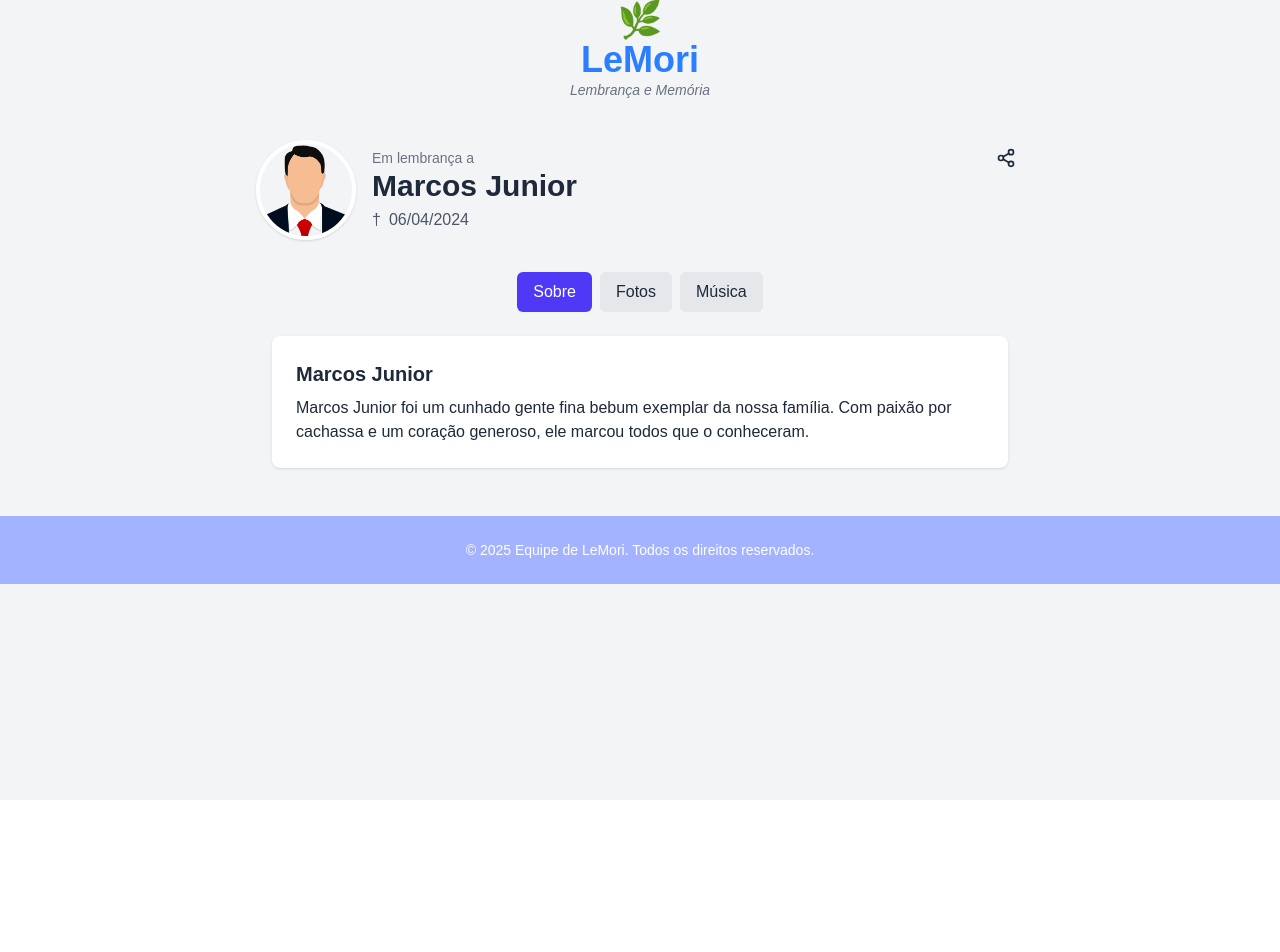
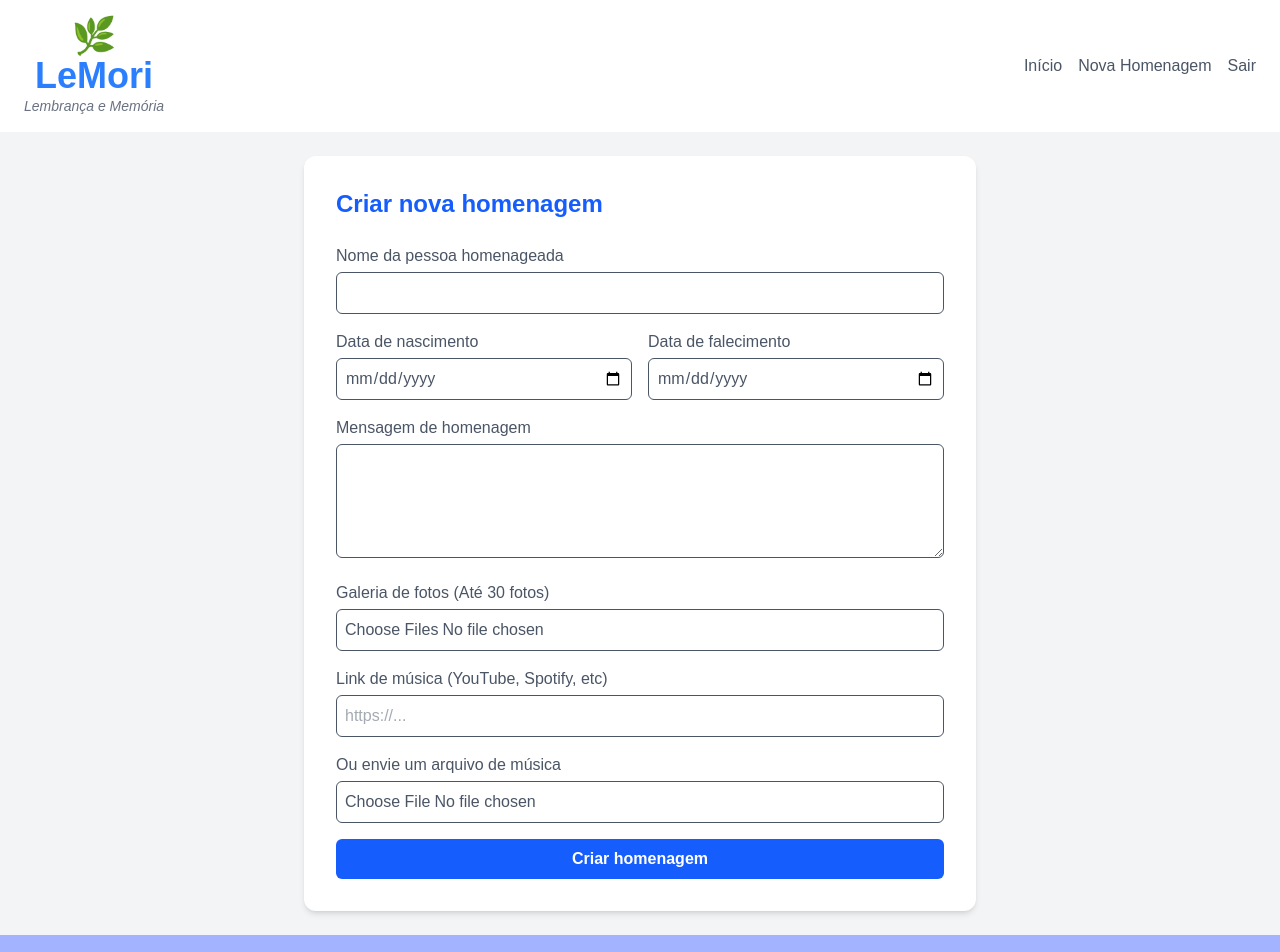
Before and after one commit to elbiojuzao/LeMori, a Next.js app: page /homenagem/nova in a window 1280 px wide. Shown: the top 952 px of the page. Before the commit the page ends 800 px from the top, so only its background shows below. Built offline with nearby package versions, Linux system fonts and the light colour scheme.

Commit message:
header e footer

```diff
--- /dev/null
+++ b/components/Footer.tsx
@@ -0,0 +1,8 @@
+// components/Footer.tsx
+export default function Footer() {
+  return (
+    <footer className="bg-indigo-300 text-center text-white bg-gray-100 text-sm py-4 ">
+      &copy; {new Date().getFullYear()} LeMori - Lembrança e Memória. Todos os direitos reservados.
+    </footer>
+  )
+}
--- /dev/null
+++ b/components/Header.tsx
@@ -0,0 +1,19 @@
+import Link from 'next/link'
+
+export default function Header() {
+  return (
+    <header className="bg-white py-4 px-6 flex justify-between items-center">
+      {/* Logo e título */}
+      <div className="text-center">
+        <h1 className="text-4xl">🌿</h1>
+        <h1 className="text-4xl font-bold text-blue-500">LeMori</h1>
+        <p className="text-gray-500 italic text-sm">Lembrança e Memória</p>
+      </div>
+      <nav className="space-x-4">
+        <Link href="/dashboard" className="text-gray-600 hover:text-blue-500">Início</Link>
+        <Link href="/homenagens/nova" className="text-gray-600 hover:text-blue-500">Nova Homenagem</Link>
+        <Link href="/login" className="text-gray-600 hover:text-blue-500">Sair</Link>
+      </nav>
+    </header>
+  )
+}
--- a/pages/dashboard.tsx
+++ b/pages/dashboard.tsx
@@ -1,5 +1,7 @@
 import Head from 'next/head'
 import { Menu } from '@headlessui/react'
+import Header from '@/components/Header'
+import Footer from '@/components/Footer'
 import {
   EllipsisVerticalIcon,
   PencilIcon,
@@ -22,18 +24,7 @@ export default function Dashboard() {
 
   return (
     <>
-      <Head>
-        <title>Dashboard | LeMori</title>
-      </Head>
-        {/* Logo e título */}
-        <div className="justify-between bg-gradient-to-br from-purple-100 to-purple-300 px-4">
-          <div className="text-center">
-            <h1 className="text-4xl">🌿</h1>
-            <h1 className="text-4xl font-bold text-blue-500">LeMori</h1>
-            <p className="text-gray-500 italic text-sm">Lembrança e Memória</p>
-          </div>
-        </div>
-
+      <Header />
       <div className="min-h-screen bg-gray-100 p-6">
         <div className="max-w-4xl mx-auto bg-white shadow-md rounded-xl p-6">
           <h1 className="text-2xl font-bold text-blue-600 mb-4">Bem-vindo, {user.nome}</h1>
@@ -118,6 +109,7 @@ export default function Dashboard() {
           </div>
         </div>
       </div>
+      <Footer />
     </>
   )
 }
--- a/pages/homenagem/[id].tsx
+++ b/pages/homenagem/[id].tsx
@@ -2,6 +2,7 @@ import Head from 'next/head'
 import Image from 'next/image'
 import { useState } from 'react'
 import { Share2Icon } from 'lucide-react'
+import Footer from '@/components/Footer'
 
 export default function HomenagemPage() {
   const [abaAtiva, setAbaAtiva] = useState<'sobre' | 'fotos' | 'musica'>('sobre')
@@ -12,10 +13,9 @@ export default function HomenagemPage() {
         <title>Homenagem | LeMori</title>
       </Head>
 
-      <div className="min-h-screen bg-gray-100 text-gray-800">
+      <div className="min-h-screen bg-gray-100 text-gray-800 p-6">
         {/* Header */}
         <header className="mb-6 text-center">
-          {/* Logo e título */}
           <h1 className="text-4xl">🌿</h1>
           <h1 className="text-4xl font-bold text-blue-500">LeMori</h1>
           <p className="text-gray-500 italic text-sm">Lembrança e Memória</p>
@@ -112,12 +112,8 @@ export default function HomenagemPage() {
             </div>
           )}
         </div>
-
-        {/* Rodapé */}
-        <footer className="mt-12 py-6 bg-indigo-300 text-center text-white text-sm">
-          © 2025 Equipe de LeMori. Todos os direitos reservados.
-        </footer>
       </div>
+      <Footer />
     </>
   )
 }
--- /dev/null
+++ b/pages/homenagem/nova.tsx
@@ -0,0 +1,91 @@
+// pages/homenagens/nova.tsx
+import Head from 'next/head'
+import { useState } from 'react'
+import Header from '@/components/Header'
+import Footer from '@/components/Footer'
+
+export default function NovaHomenagem() {
+  const [galeriaFotos, setGaleriaFotos] = useState<FileList | null>(null)
+  const [erroGaleria, setErroGaleria] = useState<string>('')
+
+  const handleFotosChange = (e: React.ChangeEvent<HTMLInputElement>) => {
+    const files = e.target.files
+    if (files && files.length > 30) {
+      setErroGaleria('Você pode selecionar no máximo 30 fotos.')
+      e.target.value = ''
+      setGaleriaFotos(null)
+    } else {
+      setErroGaleria('')
+      setGaleriaFotos(files)
+    }
+  }
+
+  return (
+    <>
+      <Header />
+      <Head>
+        <title>Nova Homenagem | LeMori</title>
+      </Head>
+
+      <div className="min-h-screen bg-gray-100 p-6 flex items-center justify-center">
+        <div className="w-full max-w-2xl bg-white p-8 rounded-xl shadow-md">
+          <h1 className="text-2xl font-bold text-blue-600 mb-6">Criar nova homenagem</h1>
+
+          <form className="space-y-4">
+            <div>
+              <label className="block mb-1 text-gray-600">Nome da pessoa homenageada</label>
+              <input type="text" className="w-full p-2 border rounded-md text-gray-600" />
+            </div>
+
+            <div className="flex gap-4">
+              <div className="w-1/2">
+                <label className="block mb-1 text-gray-600">Data de nascimento</label>
+                <input type="date" className="w-full p-2 border rounded-md text-gray-600" />
+              </div>
+              <div className="w-1/2">
+                <label className="block mb-1 text-gray-600">Data de falecimento</label>
+                <input type="date" className="w-full p-2 border rounded-md text-gray-600" />
+              </div>
+            </div>
+
+            <div>
+              <label className="block mb-1 text-gray-600">Mensagem de homenagem</label>
+              <textarea className="w-full p-2 border rounded-md text-gray-600" rows={4}></textarea>
+            </div>
+
+            <div>
+              <label className="block mb-1 text-gray-600">Galeria de fotos (Até 30 fotos)</label>
+              <input
+                type="file"
+                accept="image/*"
+                multiple
+                onChange={handleFotosChange}
+                className="w-full p-2 border rounded-md text-gray-600 file:text-gray-600 file:border-0 file:bg-transparent"
+              />
+              {erroGaleria && <p className="text-red-600 text-sm mt-1">{erroGaleria}</p>}
+            </div>
+
+            <div>
+              <label className="block mb-1 text-gray-600">Link de música (YouTube, Spotify, etc)</label>
+              <input type="url" className="w-full p-2 border rounded-md text-gray-600" placeholder="https://..." />
+            </div>
+
+            <div>
+              <label className="block mb-1 text-gray-600">Ou envie um arquivo de música</label>
+              <input type="file" accept="audio/*" className="w-full p-2 border rounded-md text-gray-600" />
+            </div>
+
+            <button
+              type="submit"
+              className="bg-blue-600 hover:bg-blue-700 text-white px-4 py-2 rounded-md font-semibold w-full"
+            >
+              Criar homenagem
+            </button>
+          </form>
+
+        </div>
+      </div>
+      <Footer />
+    </>
+  )
+}
```
